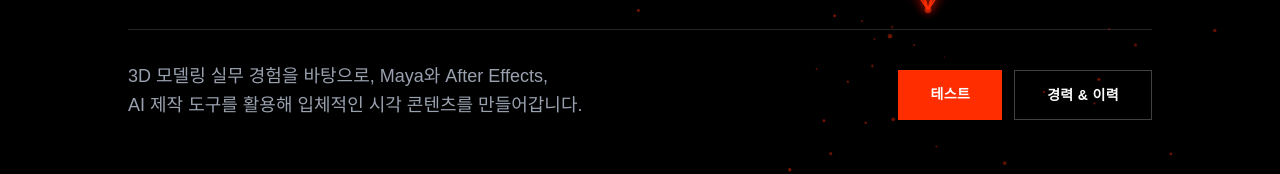
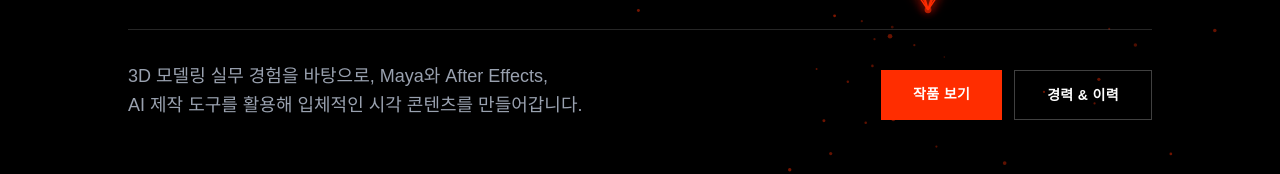
Before and after one commit to kts0826/portfolio.01, a Next.js app: page / in a window 1280 px wide. Shown: the part 616-790 px from the top of the page. Built offline with nearby package versions, Linux system fonts and the light colour scheme; a web font is replaced by a local one.

Commit message:
Restore hero projects button label

```diff
--- a/app/page.tsx
+++ b/app/page.tsx
@@ -391,7 +391,7 @@ export default function Home() {
             </p>
             <div className="flex gap-3 flex-shrink-0">
               <a href="#projects" className="px-8 py-3.5 bg-[#FF2D00] hover:bg-[#e02800] transition-colors font-bold text-white text-sm tracking-wide">
-                테스트
+                작품 보기
               </a>
               <a href="#career" className="px-8 py-3.5 border border-white/25 hover:border-white hover:bg-white/5 transition-colors font-bold text-white text-sm tracking-wide">
                 경력 & 이력
```
